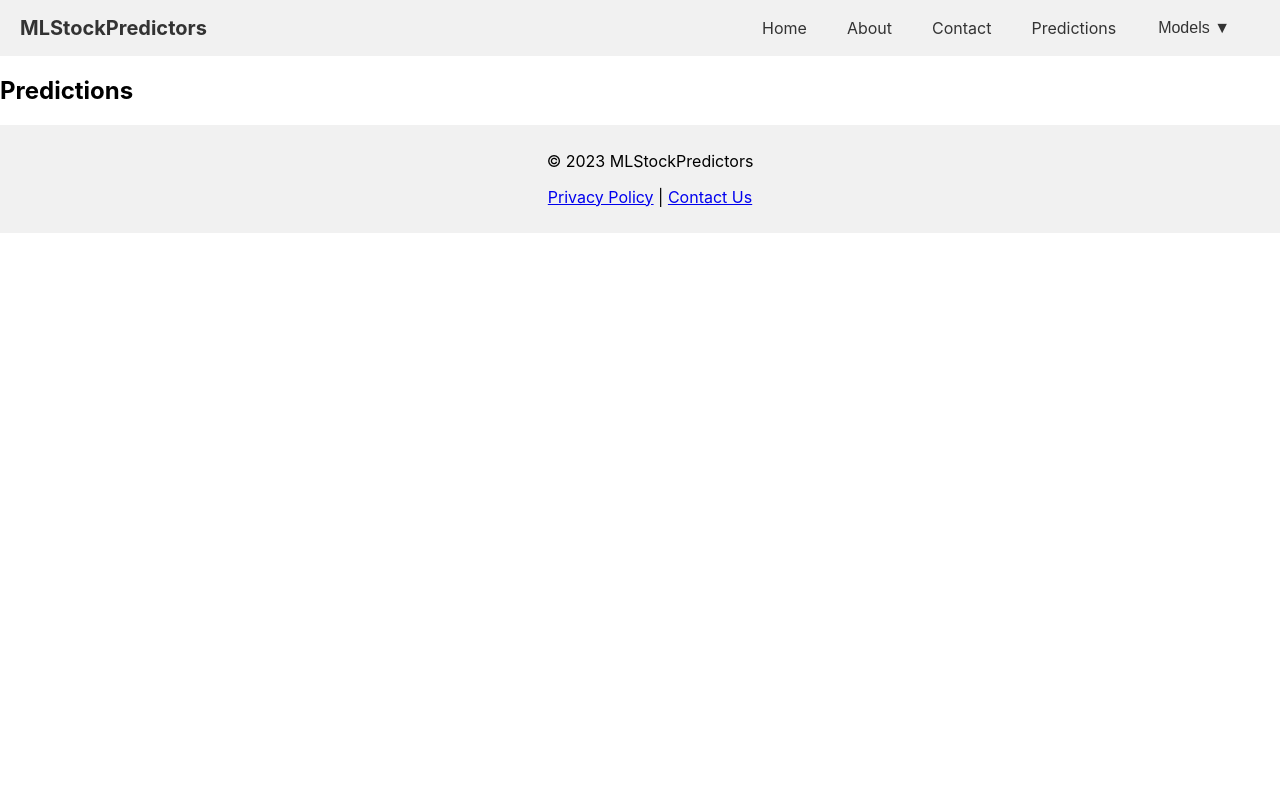
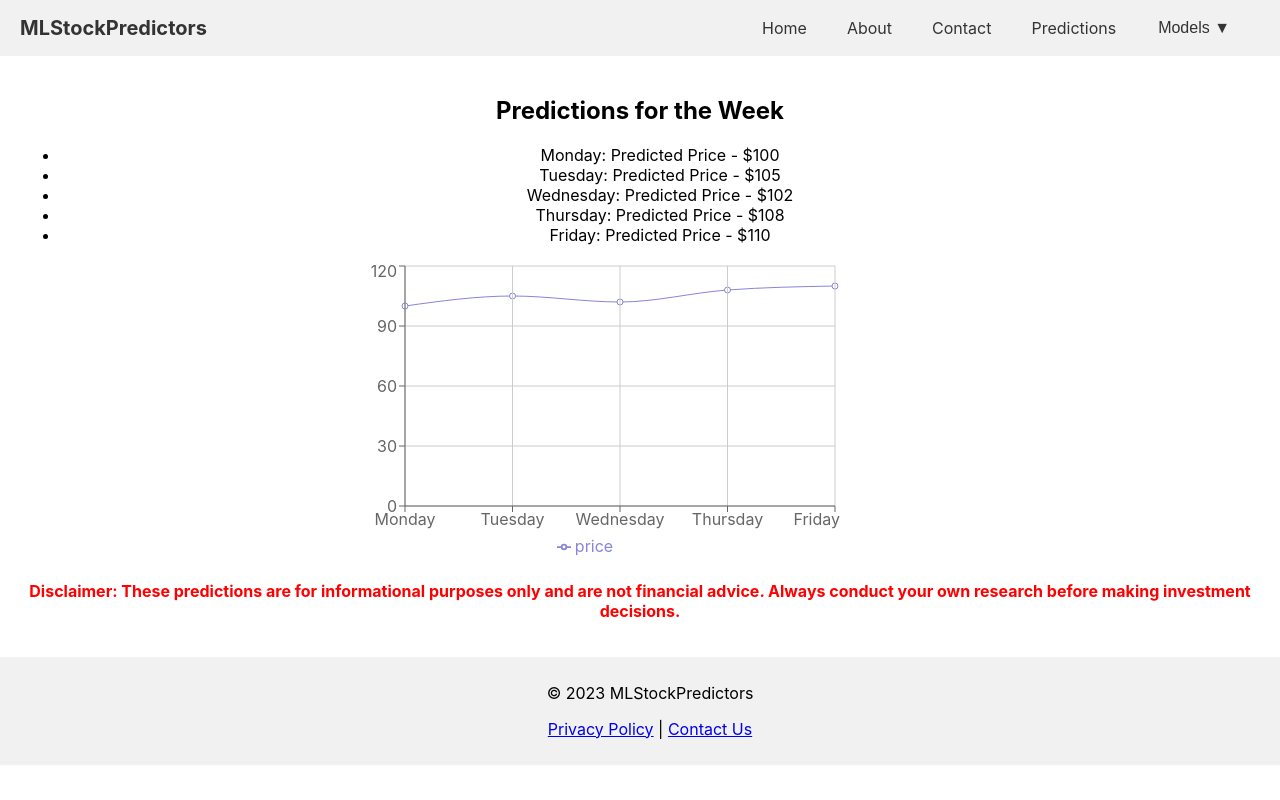
Before and after one commit to AhmedRaisi/MLStockPredictor, a React (Create React App) app in the folder frontend/: page /predictions in a window 1280 px wide. Built offline with nearby package versions, Linux system fonts and the light colour scheme.

Commit message:
Added content to Predictions Page

```diff
--- a/frontend/src/pages/PredictionPage.js
+++ b/frontend/src/pages/PredictionPage.js
@@ -1,12 +1,44 @@
-// Predictions.js
+import React from 'react';
+import { LineChart, Line, CartesianGrid, XAxis, YAxis, Tooltip, Legend } from 'recharts';
 
-import React from 'react';
+const mockData = [
+    { weekday: 'Monday', price: 100 },
+    { weekday: 'Tuesday', price: 105 },
+    { weekday: 'Wednesday', price: 102 },
+    { weekday: 'Thursday', price: 108 },
+    { weekday: 'Friday', price: 110 },
+]; // This is mock data. Replace this with your actual data.
 
 const Predictions = () => {
   return (
-    <div>
-      <h2>Predictions</h2>
-      {/* Add content related to predictions here */}
+    <div style={{ textAlign: 'center', padding: '20px' }}>
+      <h2>Predictions for the Week</h2>
+
+      {/* Textual Data */}
+      <ul>
+        {mockData.map(data => (
+          <li key={data.weekday}>
+            {data.weekday}: Predicted Price - ${data.price}
+          </li>
+        ))}
+      </ul>
+
+      {/* Chart */}
+      <div style={{ maxWidth: '600px', margin: '0 auto' }}>
+        <LineChart width={500} height={300} data={mockData}>
+          <Line type="monotone" dataKey="price" stroke="#8884d8" />
+          <CartesianGrid stroke="#ccc" />
+          <XAxis dataKey="weekday" />
+          <YAxis />
+          <Tooltip />
+          <Legend />
+        </LineChart>
+      </div>
+
+      {/* Disclaimer */}
+      <p style={{ marginTop: '20px', color: 'red', fontWeight: 'bold' }}>
+        Disclaimer: These predictions are for informational purposes only and are not financial advice. Always conduct your own research before making investment decisions.
+      </p>
     </div>
   );
 };
```
